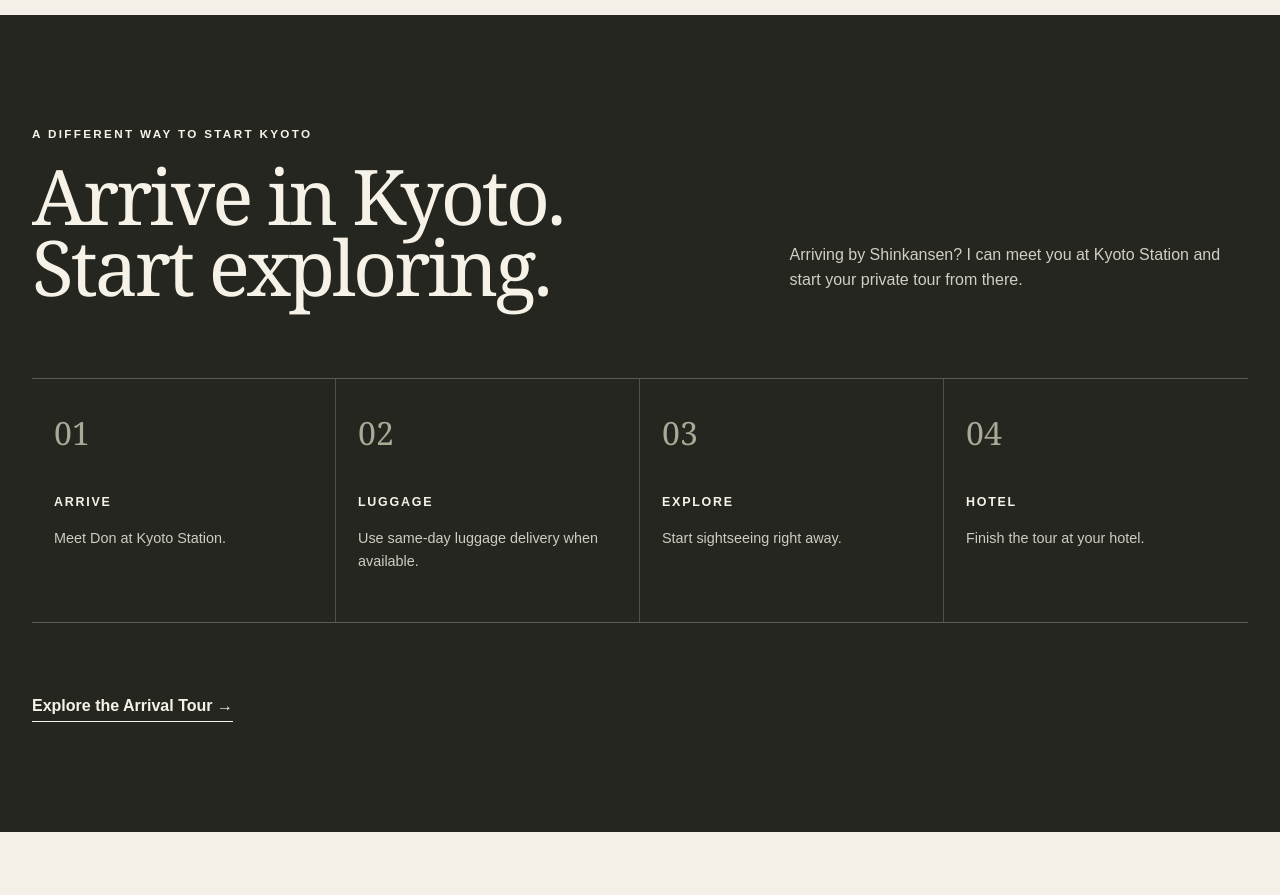
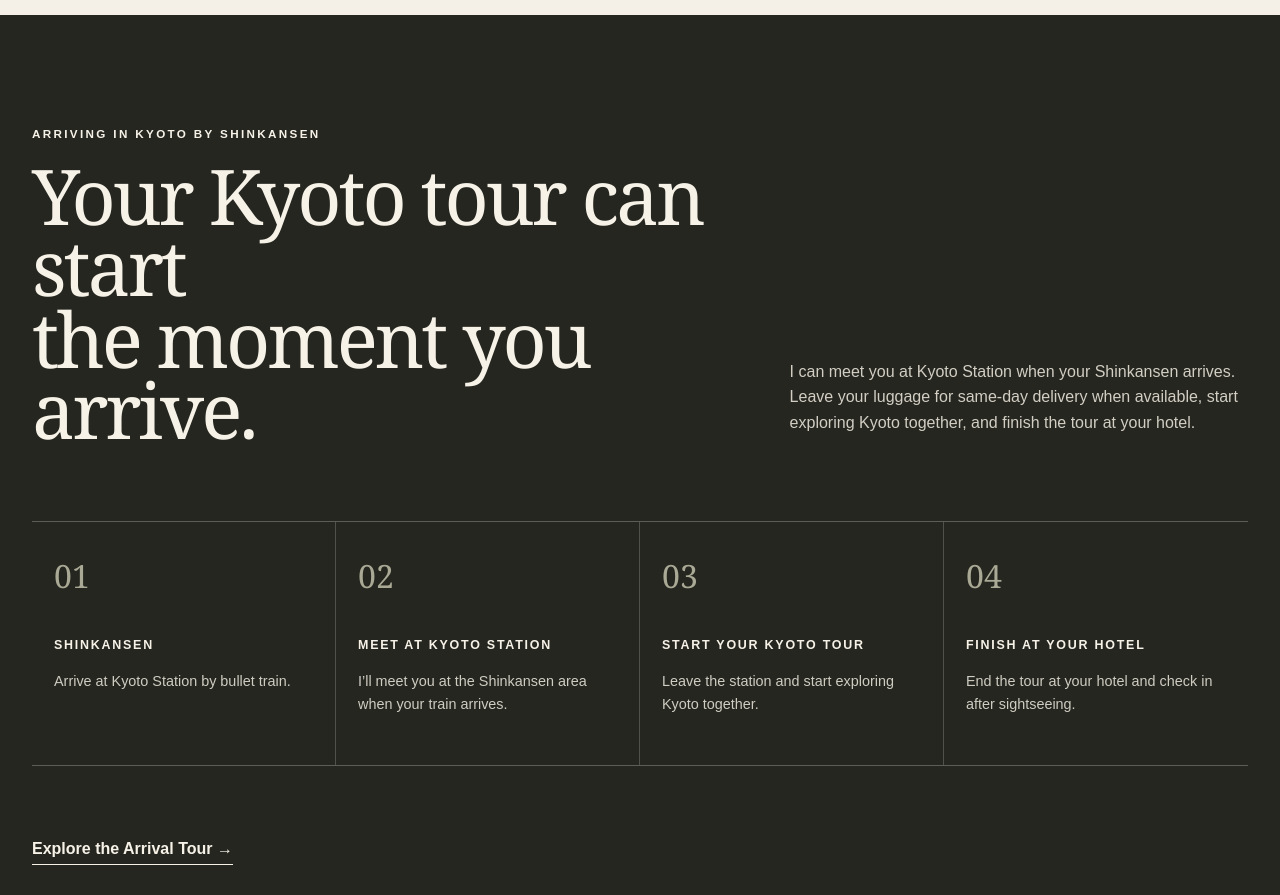
Before and after one commit to Steveston147/kyoto-private-guide-site, an Astro site in the folder astro-preview/: page / in a window 1280 px wide. Shown: the part 1980-2875 px from the top of the page. Built offline with nearby package versions, Linux system fonts and the light colour scheme; Astro itself is replaced by a stand-in of ours.

Commit message:
fix: clarify Kyoto Station arrival tour flow

```diff
--- a/astro-preview/src/pages/index.astro
+++ b/astro-preview/src/pages/index.astro
@@ -33,7 +33,7 @@
 <section class="hero hero-fushimi"><img src={siteAssets.hero.src} alt={siteAssets.hero.alt}/><div class="hero-shade"></div><div class="hero-copy wrap"><h1>Discover<br/>Kyoto Differently</h1><p class="hero-tagline">Local insights. Meaningful encounters.<br/>Unforgettable moments.</p><div class="actions"><a class="button primary" href="#contact">Plan Your Tour <span>→</span></a></div></div><div class="hero-features wrap" aria-label="Why travel with Uma Academia"><div class="hero-feature"><span class="feature-icon">◯</span><div><strong>Small Groups</strong><small>More personal experiences</small></div></div><div class="hero-feature"><span class="feature-icon">◇</span><div><strong>Local Insights</strong><small>Beyond the guidebooks</small></div></div><div class="hero-feature"><span class="feature-icon">♡</span><div><strong>Meaningful Travel</strong><small>Real connections</small></div></div><div class="hero-location"><strong>Fushimi Inari Taisha</strong><small>A journey through a thousand torii</small></div></div></section>
 <section class="editorial-intro"><div class="wrap editorial-inner"><p class="eyebrow">MORE THAN SIGHTSEEING</p><h2>Thoughtful Tours for Curious Travelers</h2><span class="editorial-rule"></span></div></section>
 <section class="split-section wrap experience"><div class="image-panel tall experience-photo"><img src={siteAssets.experience.src} alt={siteAssets.experience.alt} width="1600" height="1068" decoding="async"/></div><div class="copy-panel"><p class="eyebrow">YOUR DAY IN KYOTO</p><h2>At your pace.</h2><p class="lead">Kyoto does not need to be rushed.</p><p>I will help you make the most of your time while keeping the day comfortable, flexible, and personal.</p><p>First visit, travelling with family, or simply looking for a slower pace — we can shape the day around you.</p><a href="#tours" style="display:inline-flex;align-items:center;gap:18px;margin-top:26px;padding:13px 28px;border:1px solid #b66f45;border-radius:999px;font-size:.95rem;">Explore Tour Ideas <span>→</span></a></div></section>
-<section class="arrival-section"><div class="wrap"><p class="eyebrow light">A DIFFERENT WAY TO START KYOTO</p><div class="arrival-head"><h2>Arrive in Kyoto.<br/>Start exploring.</h2><p>Arriving by Shinkansen? I can meet you at Kyoto Station and start your private tour from there.</p></div><div class="steps"><article><span>01</span><h3>ARRIVE</h3><p>Meet Don at Kyoto Station.</p></article><article><span>02</span><h3>LUGGAGE</h3><p>Use same-day luggage delivery when available.</p></article><article><span>03</span><h3>EXPLORE</h3><p>Start sightseeing right away.</p></article><article><span>04</span><h3>HOTEL</h3><p>Finish the tour at your hotel.</p></article></div><a class="text-link light" href="#tours">Explore the Arrival Tour →</a></div></section>
+<section class="arrival-section"><div class="wrap"><p class="eyebrow light">ARRIVING IN KYOTO BY SHINKANSEN</p><div class="arrival-head"><h2>Your Kyoto tour can start<br/>the moment you arrive.</h2><p>I can meet you at Kyoto Station when your Shinkansen arrives. Leave your luggage for same-day delivery when available, start exploring Kyoto together, and finish the tour at your hotel.</p></div><div class="steps"><article><span>01</span><h3>SHINKANSEN</h3><p>Arrive at Kyoto Station by bullet train.</p></article><article><span>02</span><h3>MEET AT KYOTO STATION</h3><p>I’ll meet you at the Shinkansen area when your train arrives.</p></article><article><span>03</span><h3>START YOUR KYOTO TOUR</h3><p>Leave the station and start exploring Kyoto together.</p></article><article><span>04</span><h3>FINISH AT YOUR HOTEL</h3><p>End the tour at your hotel and check in after sightseeing.</p></article></div><a class="text-link light" href="#tours">Explore the Arrival Tour →</a></div></section>
 <section id="tours" class="wrap tours-section"><div class="section-heading"><div><p class="eyebrow">TOUR IDEAS</p><h2>Ideas, not fixed packages.</h2></div><p>Start with an idea. We can adjust the day around your interests, pace and location.</p></div><div class="tour-grid">{tourIdeas.map((tour)=><article class="tour-card"><div class="tour-image"><img src={tour.image} alt={tour.title} loading="lazy" decoding="async"/></div><h3>{tour.title}</h3><p>{tour.text}</p></article>)}</div><a class="text-link" href="#contact">Ask about a tour idea →</a></section>
 <section class="guest-section snapshot-section"><div class="wrap"><p class="eyebrow">REAL DAYS IN KYOTO</p><h2>Kyoto, shared.</h2><p class="section-note">Recent guiding moments, shared with permission.</p><p class="snapshot-line">Different people. Different stories. One Kyoto.</p><div class="snapshot-wall">{siteAssets.gallery.map((image, index)=><figure class={`snapshot snapshot-${index + 1}`}><div class="snapshot-photo"><img class:list={['gallery-photo', image.crop === 'guide-left' && 'gallery-photo--guide-left']} src={image.src} alt={image.alt} loading="lazy" decoding="async"/></div><figcaption>{snapshotCaptions[index]}</figcaption></figure>)}</div></div></section>
 <section class="rates-section wrap"><div><p class="eyebrow">RATES</p><h2>Simple, clear pricing.</h2></div><div class="rate-grid"><article><p>HALF DAY</p><span>4 hours</span><strong>¥40,000</strong></article><article><p>FULL DAY</p><span>8 hours</span><strong>¥80,000</strong></article></div><div class="rate-notes"><p>Additional hour — ¥10,000</p><p><strong>Prices are per guide, not per person.</strong></p><p>Guiding service only. Transportation, meals, admission fees, taxi fares and personal expenses are separate.</p></div></section>
```
